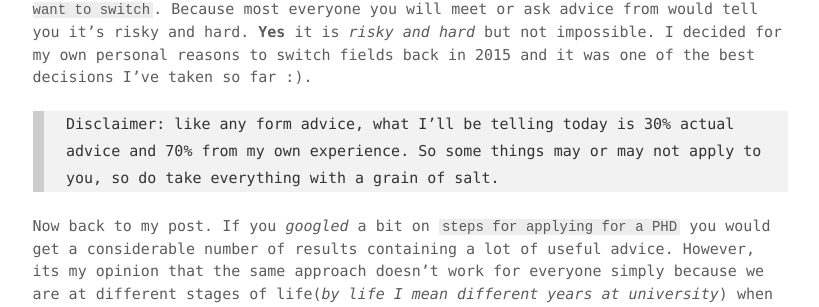
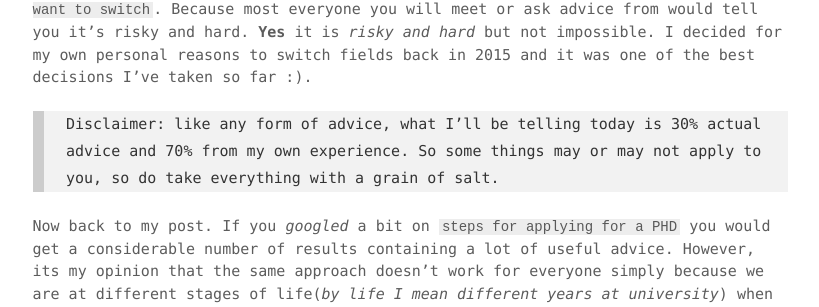
Before and after one commit to dherath/dherath.github.io, a Jekyll site: the page built from _posts/2017-09-15-Computational-Physics-to-Computer-Science.md, in a window 1280 px wide and 900 px high, scrolled down 718 px. Shown: the part 145-452 px from the top of the window, without its empty margins (230-1049 px from the left). Built offline with Jekyll 4.4.1, drawn with Linux system fonts in a browser that asks for light colours.

```diff
--- a/_posts/2017-09-15-Computational-Physics-to-Computer-Science.md
+++ b/_posts/2017-09-15-Computational-Physics-to-Computer-Science.md
@@ -11,7 +11,7 @@ Hello Everyone !! Sorry I was MIA **:)**, as you all probably know if you read m
 
 This post is for you if you're a **student following a bachelors degree or someone who just finished a degree and planing to apply for grad school, but don't really like your current field and wants to switch**(_I emphasize on CS_). Now first of all switching fields is not an easy thing, and it requires a lot of planing and preparation. But thats not the hardest part, the `hardest part is deciding that you want to switch`. Because most everyone you will meet or ask advice from would tell you it's risky and hard. **Yes** it is _risky and hard_ but not impossible. I decided for my own personal reasons to switch fields back in 2015 and it was one of the best decisions I've taken so far :).
 
->Disclaimer: like any form advice, what I'll be telling today is 30% actual advice and 70% from my own experience. So some things may or may not apply to you, so do take everything with a grain of salt.
+>Disclaimer: like any form  of advice, what I'll be telling today is 30% actual advice and 70% from my own experience. So some things may or may not apply to you, so do take everything with a grain of salt.
 
 Now back to my post. If you _googled_ a bit on `steps for applying for a PHD` you would get a considerable number of results containing a lot of useful advice. However, its my opinion that the same approach doesn't work for everyone simply because we are at different stages of life(_by life I mean different years at university_) when we do decide to apply for a PHD. So depending on what stage of your bachelors degree the approach to prepare for the application process would change. Now obviously I'll be making some assumptions about you, since even my advice shouldn't be applied to all cases.
 
```
